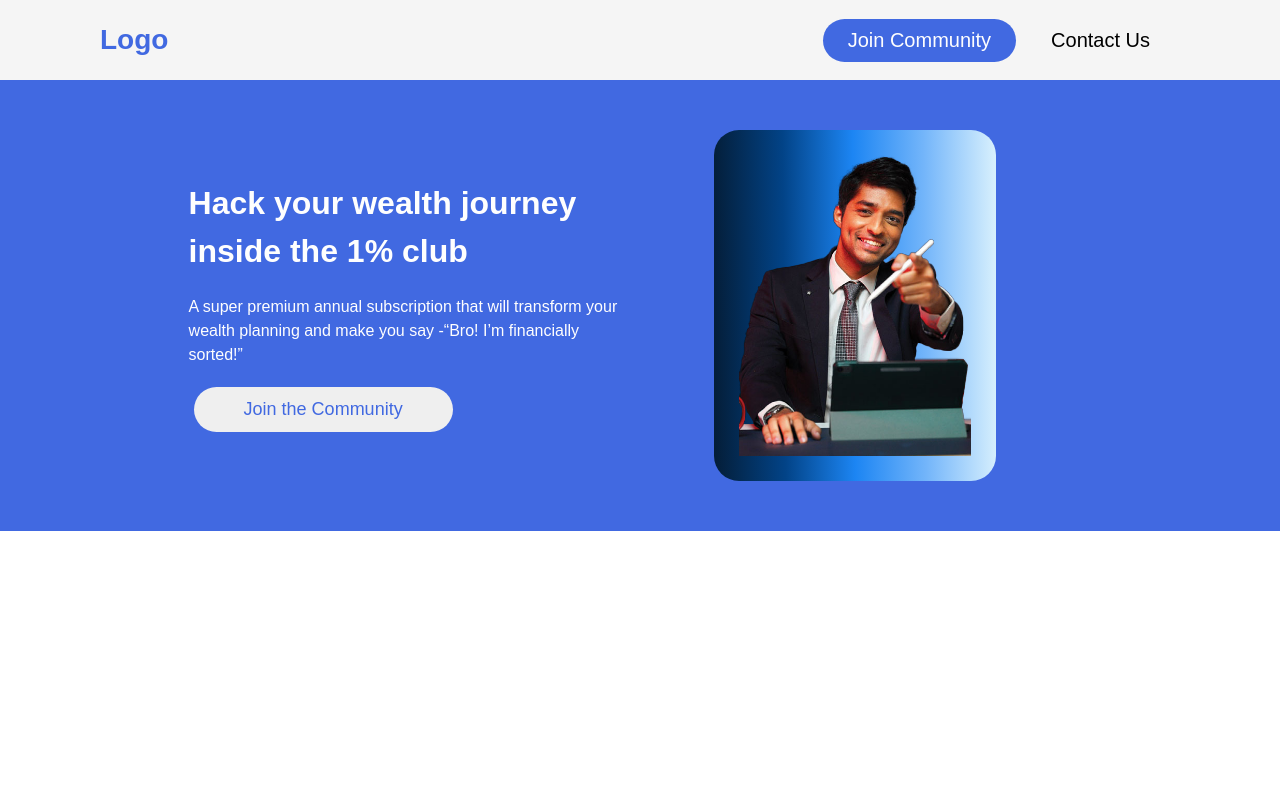
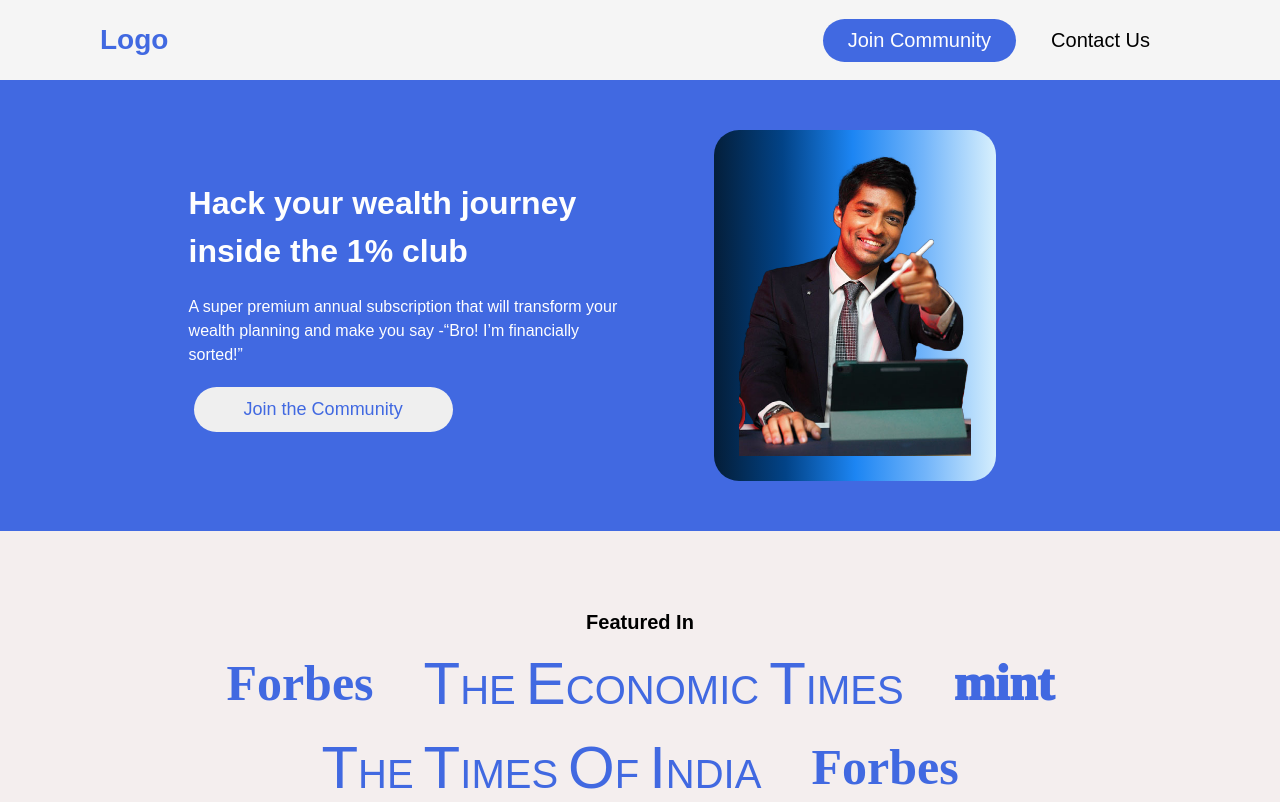
Before and after one commit to SunilHooda/rigiAssignment, a plain HTML site: page index.html in a window 1280 px wide. Drawn offline with Linux system fonts and the light colour scheme.

Commit message:
Featured Section Done

```diff
--- a/index.html
+++ b/index.html
@@ -42,6 +42,28 @@
 
       <button class="mobileScreenBtn">Join the Community</button>
     </div>
+
+    <div id="featuredSection">
+      <p>Featured In</p>
+      <div class="firstSec">
+        <h1>Forbes</h1>
+        <div>
+          <p>THE</p>
+          <p>ECONOMIC</p>
+          <p>TIMES</p>
+        </div>
+        <h1>mint</h1>
+      </div>
+      <div class="secondSec">
+        <div>
+          <p>THE</p>
+          <p>TIMES</p>
+          <p>OF</p>
+          <p>INDIA</p>
+        </div>
+        <h1>Forbes</h1>
+      </div>
+    </div>
   </body>
 </html>
 <script src="./index.js"></script>
--- a/style.css
+++ b/style.css
@@ -267,3 +267,79 @@
     margin-left: 0;
   }
 }
+
+/* Feature Section 272 - 345 */
+#featuredSection {
+  width: 100%;
+  height: auto;
+  background-color: rgb(244, 238, 238);
+  display: flex;
+  flex-direction: column;
+  justify-content: center;
+  align-items: center;
+  gap: 10px;
+  padding-top: 80px;
+}
+
+#featuredSection > p {
+  font-size: 20px;
+  font-weight: bold;
+}
+
+#featuredSection .firstSec,
+.secondSec {
+  width: 100%;
+  height: auto;
+  display: flex;
+  justify-content: center;
+  align-items: center;
+  gap: 50px;
+  margin-top: 5px;
+}
+
+.firstSec > h1:nth-child(1) {
+  font-family: "Times New Roman", Times, serif;
+  font-size: 50px;
+  font-weight: bold;
+  color: #4169e1;
+}
+
+.firstSec > div {
+  display: flex;
+  font-size: 40px;
+  color: #4169e1;
+  gap: 10px;
+  letter-spacing: 0;
+  font-family: "Calibri";
+}
+
+.firstSec > div > p::first-letter {
+  font-size: 150%;
+}
+
+.firstSec > h1:nth-child(3) {
+  font-family: "Times New Roman", Times, serif;
+  font-size: 50px;
+  font-weight: 1000;
+  color: #4169e1;
+}
+
+.secondSec > div {
+  display: flex;
+  font-size: 40px;
+  color: #4169e1;
+  gap: 10px;
+  letter-spacing: 0;
+  font-family: "Calibri";
+}
+
+.secondSec > div > p::first-letter {
+  font-size: 150%;
+}
+
+.secondSec > h1 {
+  font-family: "Times New Roman", Times, serif;
+  font-size: 50px;
+  font-weight: bold;
+  color: #4169e1;
+}
```
